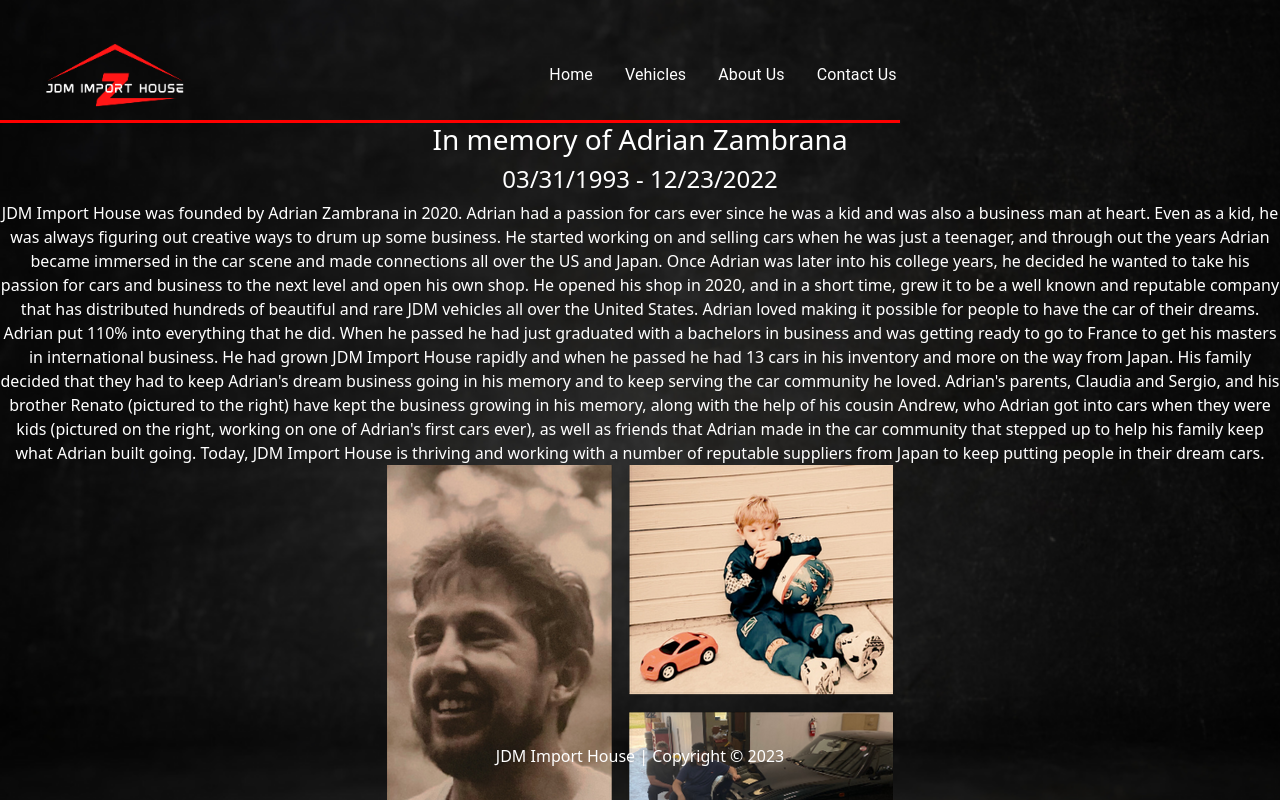
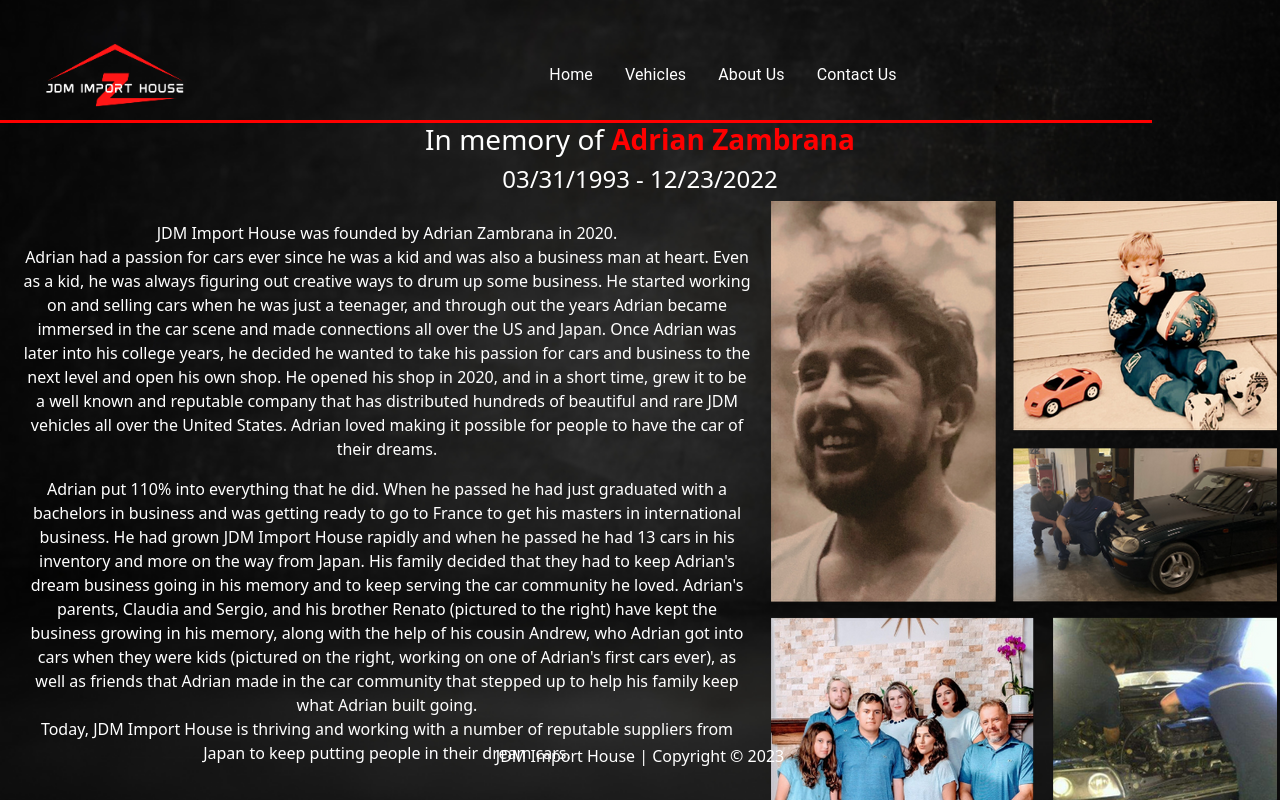
Before and after one commit to samkcrespo/auto-sales-site, a React (Create React App) app in the folder client/: page /about in a window 1280 px wide. Shown: the top 800 px of the page. Built offline with nearby package versions, Linux system fonts and the light colour scheme.

Commit message:
formatting for about us page

```diff
--- a/client/src/App.css
+++ b/client/src/App.css
@@ -45,6 +45,9 @@
 code {
 font-family: roboto;
 }
+.red-font {
+  color: red;
+}
 
 
 /* NAV */
@@ -61,6 +64,25 @@
   color: rgba(255, 255, 255, 0.75);
 }
 
+
+/*
+ABOUT US PAGE */
+
+.about-container {
+  display: flex;
+  /* align-items: center; */
+  justify-content: center;
+}
+
+.about-paragraph {
+  text-align: center;
+  width: 60%;
+  padding: 20px;
+}
+
+.about-images {
+  text-align: center;
+}
 /* FOOTER */
 
 .footer{
--- a/client/src/components/About.js
+++ b/client/src/components/About.js
@@ -4,24 +4,25 @@
 function About() {
   return (
     <div>
-      <div><h3>In memory of Adrian Zambrana</h3>
+      <div><h3>In memory of <strong className="red-font">Adrian Zambrana</strong></h3>
       <h4>03/31/1993 - 12/23/2022</h4></div>
-      <div>
+      <div class="about-container" >
+      <div class="about-paragraph">
       JDM Import House was founded by Adrian Zambrana in 2020.
-      Adrian had a passion for cars ever since he was a kid and was also a business man at heart.
-      Even as a kid, he was always figuring out creative ways to drum up some business.
+      <p>Adrian had a passion for cars ever since he was a kid and was also a business man at heart. Even as a kid, he was always figuring out creative ways to drum up some business.
       He started working on and selling cars when he was just a teenager, and through out the years Adrian became immersed in the car scene and made connections all over the US and Japan.
       Once Adrian was later into his college years, he decided he wanted to take his passion for cars and business to the next level and open his own shop.
       He opened his shop in 2020, and in a short time, grew it to be a well known and reputable company that has distributed hundreds of beautiful and rare JDM vehicles all over the United States.
-      Adrian loved making it possible for people to have the car of their dreams.
-    Adrian put 110% into everything that he did. When he passed he had just graduated with a bachelors in business and was getting ready to go to France to get his masters in international business.
-    He had grown JDM Import House rapidly and when he passed he had 13 cars in his inventory and more on the way from Japan.
-His family decided that they had to keep Adrian's dream business going in his memory and to keep serving the car community he loved.
-Adrian's parents, Claudia and Sergio, and his brother Renato (pictured to the right) have kept the business growing in his memory, along with the help of his cousin Andrew, who Adrian got into cars when they were kids (pictured on the right, working on one of Adrian's first cars ever), as well as friends that Adrian made in the car community that stepped up to help his family keep what Adrian built going.
-Today, JDM Import House is thriving and working with a number of reputable suppliers from Japan to keep putting people in their dream cars.
+      Adrian loved making it possible for people to have the car of their dreams.</p>
+      Adrian put 110% into everything that he did. When he passed he had just graduated with a bachelors in business and was getting ready to go to France to get his masters in international business.
+      He had grown JDM Import House rapidly and when he passed he had 13 cars in his inventory and more on the way from Japan.
+      His family decided that they had to keep Adrian's dream business going in his memory and to keep serving the car community he loved.
+      Adrian's parents, Claudia and Sergio, and his brother Renato (pictured to the right) have kept the business growing in his memory, along with the help of his cousin Andrew, who Adrian got into cars when they were kids (pictured on the right, working on one of Adrian's first cars ever), as well as friends that Adrian made in the car community that stepped up to help his family keep what Adrian built going.
+      <p>Today, JDM Import House is thriving and working with a number of reputable suppliers from Japan to keep putting people in their dream cars.</p>
         </div>
-        <div>
+        <div class="about-images">
           <img src={AdrianCollage} alt="Photo collage of Adrian Zambrana"/>
+        </div>
         </div>
     </div>
   )
--- a/client/src/components/Nav.js
+++ b/client/src/components/Nav.js
@@ -175,7 +175,7 @@
       </Container>
     </AppBar>
     </ThemeProvider>
-    <div class="red-line" style={{width: '900px', paddingLeft: '500px'}}></div>
+    <div class="red-line" style={{width: '90%', paddingLeft: '700px'}}></div>
     </Box>
   );
 }
```
